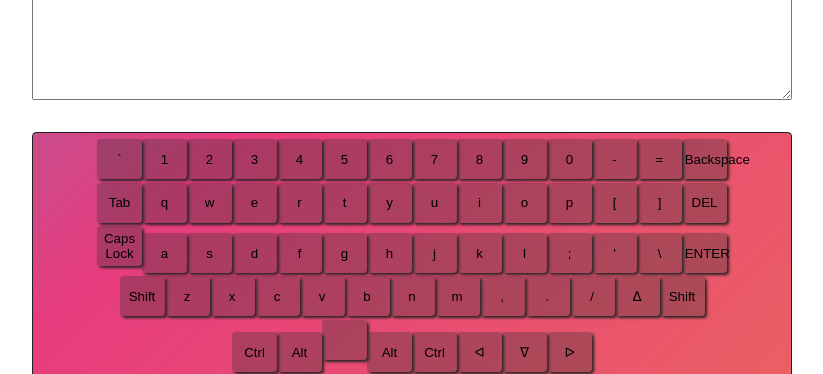
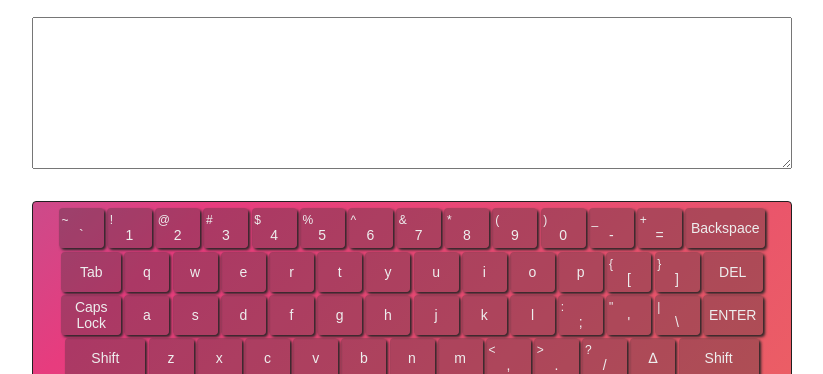
Before and after one commit to RTinIT/rss-virtual-keyboard, a website built with webpack: page deploy/index.html in a window 1280 px wide. Shown: the part 52-426 px from the top of the page, without its empty margins (228-1051 px from the left). Built offline with nearby package versions, Linux system fonts and the light colour scheme.

Commit message:
refactor: update deploy

```diff
--- a/deploy/main.css
+++ b/deploy/main.css
@@ -5,13 +5,18 @@
 }
 
 .main {
-  width: min(70vw, 700px);
+  width: min(80vw, 760px);
   display: flex;
   justify-content: center;
   align-items: center;
   flex-direction: column;
   gap: 2em;
   margin: 0 auto;
+  font-family: sans-serif;
+}
+
+.main__title {
+  text-transform: lowercase;
 }
 
 .output {
@@ -21,74 +26,96 @@
 
 .keyboard {
   width: 100%;
-  min-width: 626px;
+  min-width: 760px;
   display: flex;
   justify-content: center;
   align-items: center;
-  flex-direction: column;
+  flex-wrap: wrap;
   gap: .2em;
   border: 1px solid #202020;
   border-radius: 4px;
-  padding: .2em;
+  padding: .4em;
+  background: linear-gradient(-45deg, #ee7752, #e73c7e, #23a6d5, #23d5ab);
+  background-size: 400% 400%;
+  animation: animate-bg 15s ease infinite;
 }
 
-.row {
-  width: 100%;
-  display: flex;
-  justify-content: center;
-  align-items: center;
-  gap: .2em;
+@keyframes animate-bg {
+  0% {
+    background-position: 0% 50%;
+  }
+  50% {
+    background-position: 100% 50%;
+  }
+  100% {
+    background-position: 0% 50%;
+  }
+}
+
+button {
+  padding: 0.2em 0.2em;
+  transition: .2s;
+  appearance: none;
+  width: 45px;
+  height: 40px;
+  border-radius: 4px;
+  border: none;
+  background: #32323254;
+  box-shadow: 2px 2px 3px #252525;
+  cursor: pointer;
+}
+
+button.backspace,
+button.controlleft,
+button.shiftleft,
+button.shiftright
+{
+  width: 80px;
+}
+
+button.tab,
+button.capslock,
+button.enter,
+button.delete
+{
+  width: 60px;
+}
+
+button.space {
+  width: 250px;
+}
+
+.button:hover {
 
 }
 
-.button {
-  padding: .4em .6em;
-  transition: .3s;
-  flex: 1;
-  appearance: none;
-  border: 1px solid #848484;
-  border-radius: 2px;
+button:active {
+  box-shadow: none;
+  transform: translate(0px, 3px);
 }
 
-.row:nth-child(2) .button:nth-child(1) {
-  flex: 3;
-}
-.row:nth-child(3) .button:nth-child(1) {
-  flex: 5;
-}
-.row:nth-child(4) .button:nth-child(1) {
-  flex: 4;
-}
-.row:nth-child(4) .button:nth-child(13) {
-  flex: 2;
-}
-.row:nth-child(5) .button:nth-child(3) {
-  flex: 10;
-  height: 2em;
-}
-.row:nth-child(5) .button:nth-child(1) {
-  flex: 2;
-}
-.row:nth-child(5) .button:nth-child(2) {
-  flex: 2;
+.button__shift-key {
+  display: block;
+  font-size: 12px;
+  font-weight: 300;
+  text-align: start;
+  color: #eeeeee;
 }
 
-.button:hover {
-  background-color: rgba(21, 21, 21, 0.214);
-}
-.button:active {
-  color: white;
-  background-color: #202020;
-  border-radius: 50%;
+.button__main-key {
+  display: block;
+  font-size: 14px;
+  font-weight: 500;
+  text-align: center;
+  color: #eeeeee;
 }
 
 .capslock-active {
-  background: rgb(155, 12, 12);
+  background: #e73c7e;
   color: white;
 }
 
 .animated {
-  color: white;
-  background-color: #202020;
-  border-radius: 50%;
+  box-shadow: none;
+  transform: translate(0px, 3px);
 }
```
Also changed, not shown: deploy/main.js.
